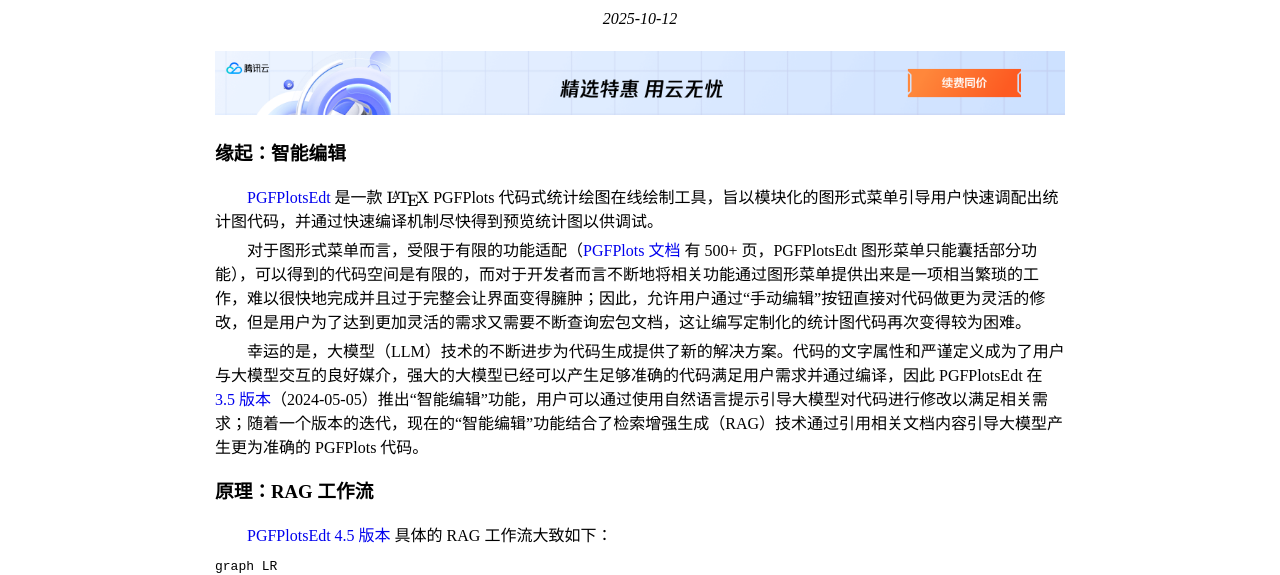
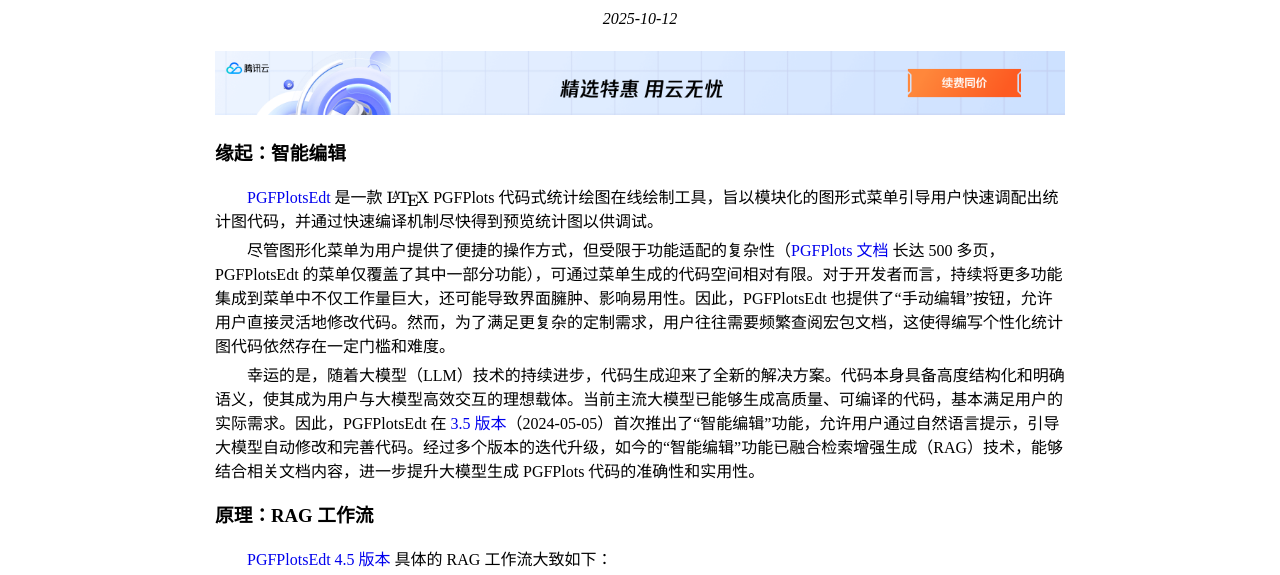
Before and after one commit to LogCreative/logcreative.github.io, a plain HTML site: page blogs/blog/pgfplots-llm-deploy/index.html in a window 1280 px wide. Shown: the part 190-765 px from the top of the page. Drawn offline with nearby package versions, Linux system fonts and the light colour scheme.

Commit message:
deploy: LogCreative/logcreative.tech@0e9823faa7206c28fae4f5ffc78a449dad7e92dc

```diff
--- a/assets/StarRailCard-web/railcard_config.js
+++ b/assets/StarRailCard-web/railcard_config.js
@@ -1,2 +1,2 @@
-characters = ["大黑塔-5", "遐蝶-5", "灵砂-5", "Saber-5", "海瑟音-5", "卡芙卡-5", "长夜月-5", "缇宝-5"];
+characters = ["遐蝶-5", "缇宝-5", "灵砂-5", "大黑塔-5", "长夜月-5", "卡芙卡-5", "Saber-5", "海瑟音-5"];
 imgdir = "/assets/StarRailCard-web/RailCard"
--- a/blogs/blog/pgfplots-llm-deploy/index.html
+++ b/blogs/blog/pgfplots-llm-deploy/index.html
@@ -41,8 +41,8 @@
 
     <h3>缘起：智能编辑</h3>
 <p><a href="https://github.com/LogCreative/PGFPlotsEdt">PGFPlotsEdt</a> 是一款 \(\rm\LaTeX\) PGFPlots 代码式统计绘图在线绘制工具，旨以模块化的图形式菜单引导用户快速调配出统计图代码，并通过快速编译机制尽快得到预览统计图以供调试。</p>
-<p>对于图形式菜单而言，受限于有限的功能适配（<a href="https://mirrors.sjtug.sjtu.edu.cn/CTAN/graphics/pgf/contrib/pgfplots/doc/pgfplots.pdf">PGFPlots 文档</a> 有 500+ 页，PGFPlotsEdt 图形菜单只能囊括部分功能），可以得到的代码空间是有限的，而对于开发者而言不断地将相关功能通过图形菜单提供出来是一项相当繁琐的工作，难以很快地完成并且过于完整会让界面变得臃肿；因此，允许用户通过“手动编辑”按钮直接对代码做更为灵活的修改，但是用户为了达到更加灵活的需求又需要不断查询宏包文档，这让编写定制化的统计图代码再次变得较为困难。</p>
-<p>幸运的是，大模型（LLM）技术的不断进步为代码生成提供了新的解决方案。代码的文字属性和严谨定义成为了用户与大模型交互的良好媒介，强大的大模型已经可以产生足够准确的代码满足用户需求并通过编译，因此 PGFPlotsEdt 在 <a href="https://github.com/LogCreative/PGFPlotsEdt/releases/tag/3.5">3.5 版本</a>（2024-05-05）推出“智能编辑”功能，用户可以通过使用自然语言提示引导大模型对代码进行修改以满足相关需求；随着一个版本的迭代，现在的“智能编辑”功能结合了检索增强生成（RAG）技术通过引用相关文档内容引导大模型产生更为准确的 PGFPlots 代码。</p>
+<p>尽管图形化菜单为用户提供了便捷的操作方式，但受限于功能适配的复杂性（<a href="https://mirrors.sjtug.sjtu.edu.cn/CTAN/graphics/pgf/contrib/pgfplots/doc/pgfplots.pdf">PGFPlots 文档</a> 长达 500 多页，PGFPlotsEdt 的菜单仅覆盖了其中一部分功能），可通过菜单生成的代码空间相对有限。对于开发者而言，持续将更多功能集成到菜单中不仅工作量巨大，还可能导致界面臃肿、影响易用性。因此，PGFPlotsEdt 也提供了“手动编辑”按钮，允许用户直接灵活地修改代码。然而，为了满足更复杂的定制需求，用户往往需要频繁查阅宏包文档，这使得编写个性化统计图代码依然存在一定门槛和难度。</p>
+<p>幸运的是，随着大模型（LLM）技术的持续进步，代码生成迎来了全新的解决方案。代码本身具备高度结构化和明确语义，使其成为用户与大模型高效交互的理想载体。当前主流大模型已能够生成高质量、可编译的代码，基本满足用户的实际需求。因此，PGFPlotsEdt 在 <a href="https://github.com/LogCreative/PGFPlotsEdt/releases/tag/3.5">3.5 版本</a>（2024-05-05）首次推出了“智能编辑”功能，允许用户通过自然语言提示，引导大模型自动修改和完善代码。经过多个版本的迭代升级，如今的“智能编辑”功能已融合检索增强生成（RAG）技术，能够结合相关文档内容，进一步提升大模型生成 PGFPlots 代码的准确性和实用性。</p>
 <h3>原理：RAG 工作流</h3>
 <p><a href="https://github.com/LogCreative/PGFPlotsEdt/releases/tag/4.5">PGFPlotsEdt 4.5 版本</a> 具体的 RAG 工作流大致如下：</p>
 <pre class="mermaid">graph LR
```
Also changed, not shown: assets/StarRailCard-web/RailCard/profile.jpg, assets/images/github-metrics-large.svg, assets/images/github-metrics-profile.svg, assets/images/github-metrics-small.svg.
